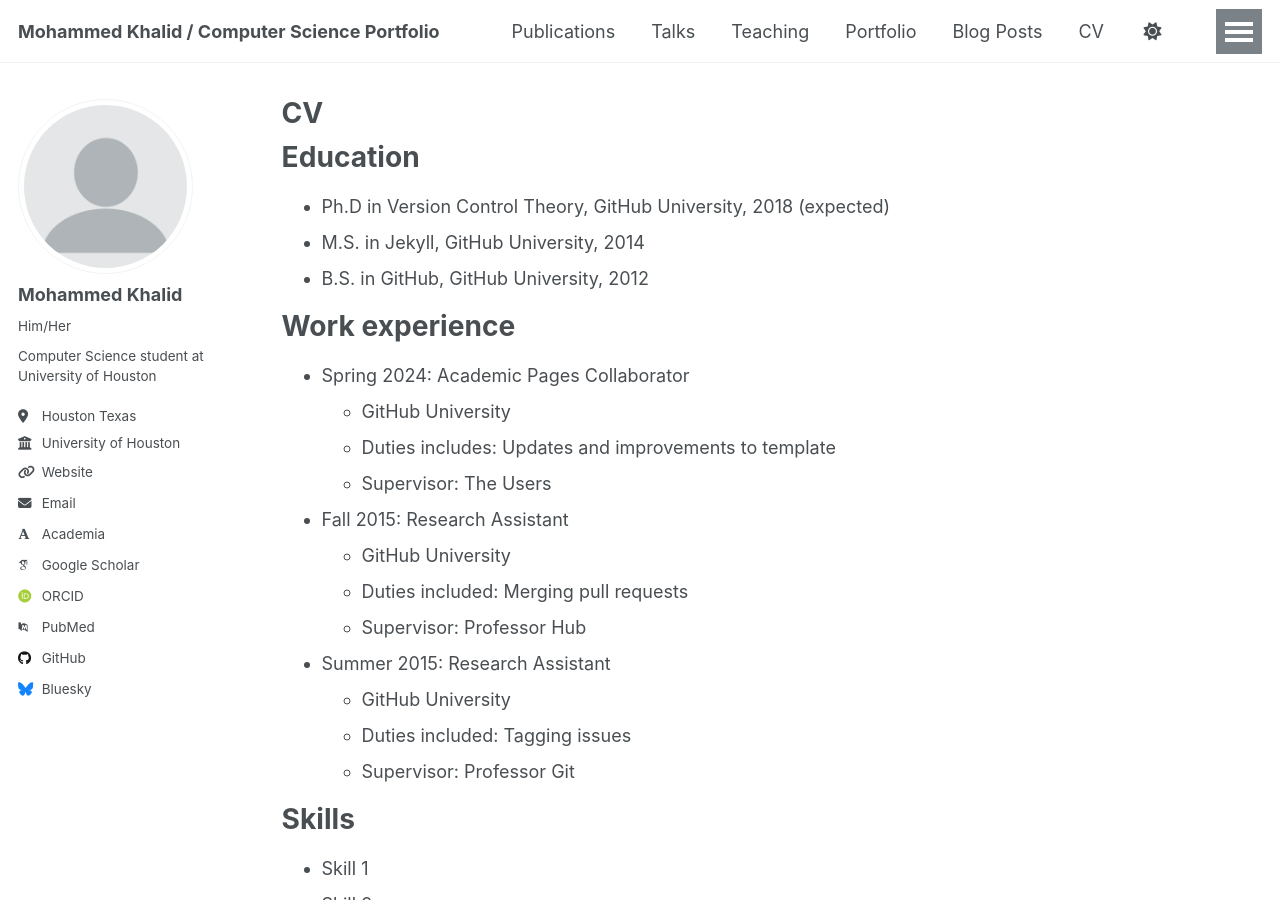
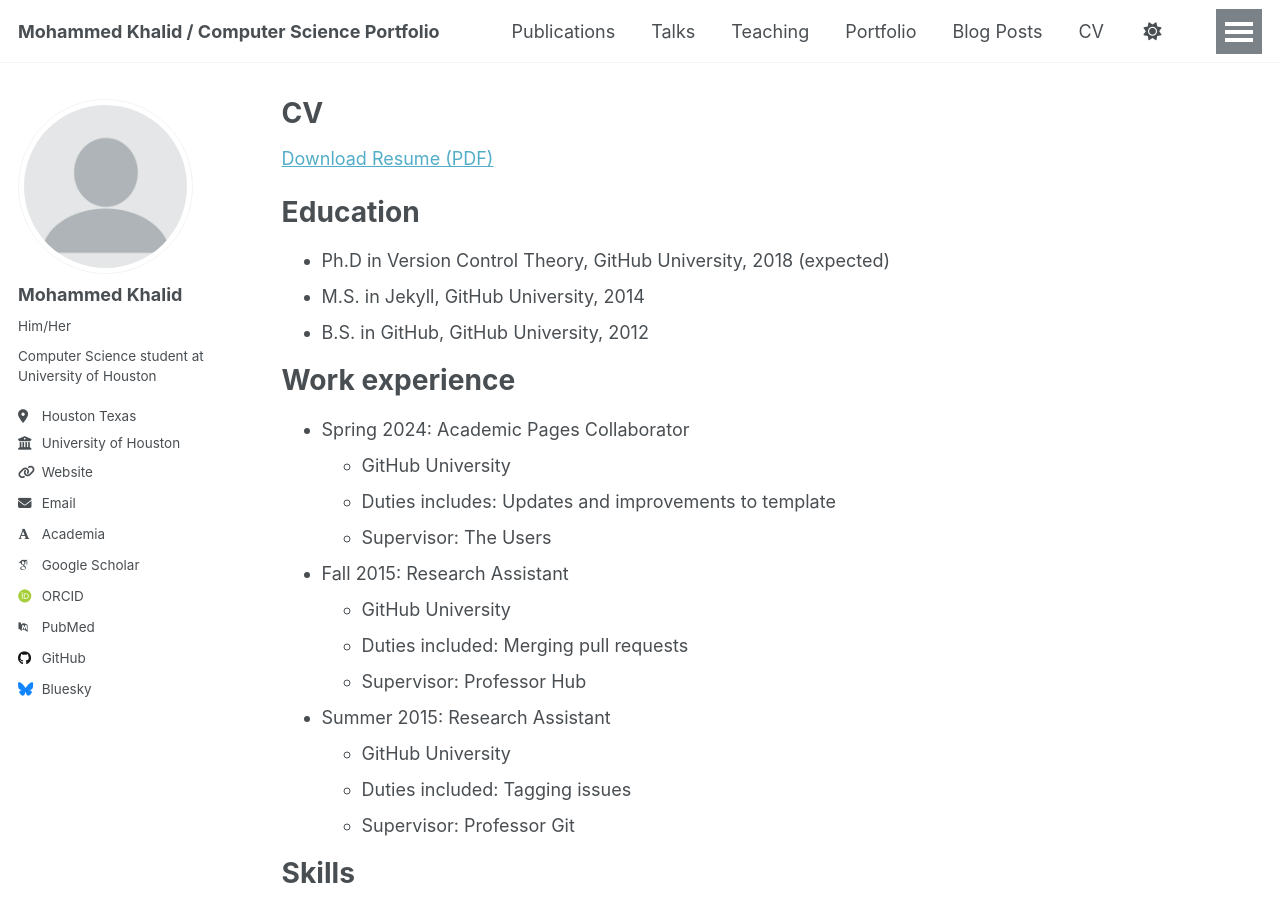
Before and after one commit to moekhalid/moekhalid.github.io, a Jekyll site: the page built from _pages/cv.md, in a window 1280 px wide and 900 px high. Built offline with Jekyll 4.4.1, drawn with Linux system fonts in a browser that asks for light colours; some web fonts are replaced; a script that is not in the unit is left out.

Commit message:
Update cv.md
added resume

```diff
--- a/_pages/cv.md
+++ b/_pages/cv.md
@@ -6,7 +6,7 @@ author_profile: true
 redirect_from:
   - /resume
 ---
-
+[Download Resume (PDF)](/files/resume.pdf)
 {% include base_path %}
 
 Education
```
